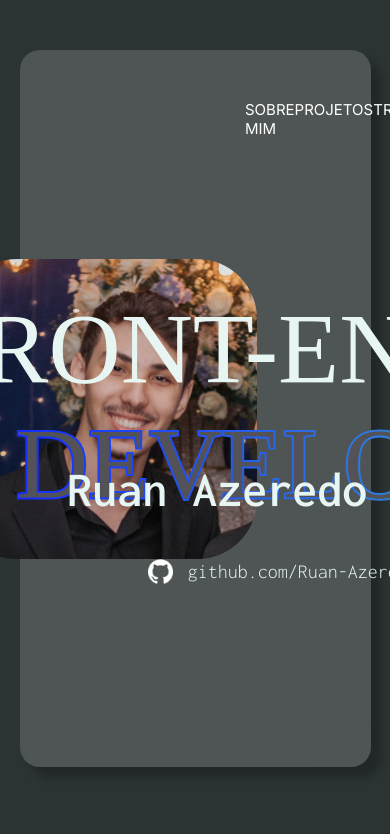
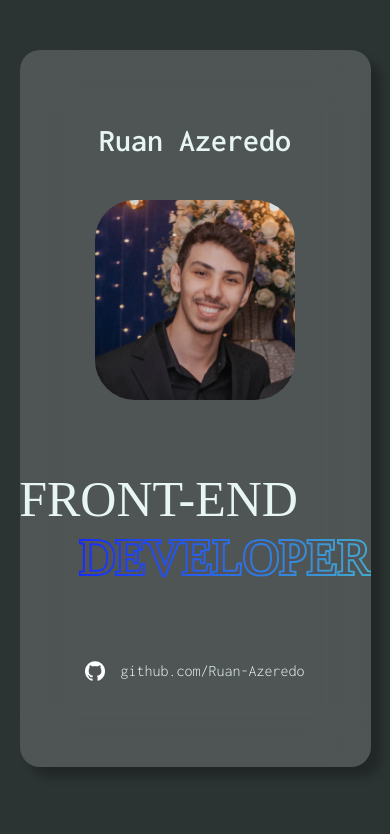
Before and after one commit to Ruan-Azeredo/portifolio, a React (Create React App) app: page / in a window 390 px wide. Shown: the top 834 px of the page. Built offline with nearby package versions, Linux system fonts and the light colour scheme; a web font is replaced by a local one.

Commit message:
:iphone: style: responsisa main card

```diff
--- a/src/App.css
+++ b/src/App.css
@@ -169,3 +169,66 @@ a:visited, a:link{
   font-size: 20px;
   color: var(--white);
 }
+
+@media (max-width: 550px){
+  .ruan-card{
+    flex-direction: column;
+  }
+
+  .navbar{
+    display: none;
+  }
+
+  .minhaft{
+    width: 200px;
+    height: 200px;
+    border-radius: 40px;
+  }
+
+  .myself-container{
+    margin: 150px auto 20px auto;
+  }
+
+  .meunome{
+    top: -280px;
+    left: 0;
+    font-size: 32px;
+  }
+
+  .align-content{
+    height: 200px;
+  }
+
+  .front-dev-container{
+    align-content: flex-start;
+  }
+
+  .frontend, .developer{
+    font-size: 50px;
+  }
+
+  .frontend{
+    left: 0;
+  }
+
+  .developer{
+    margin-left: 60px;
+  }
+
+  .rightside-container{
+    width: 100%;
+  }
+
+  .github-link{
+    font-size: 16px;
+  }
+
+  .github-icon{
+    width: 20px;
+    height: 20px;
+  }
+
+  .github-container{
+    margin-top: 60px;
+  }
+}
```
